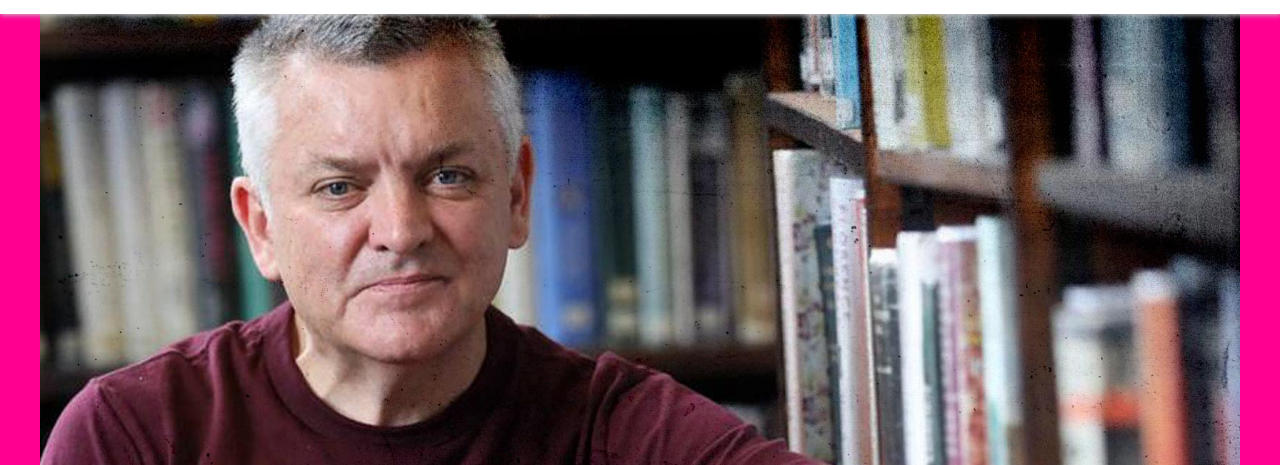
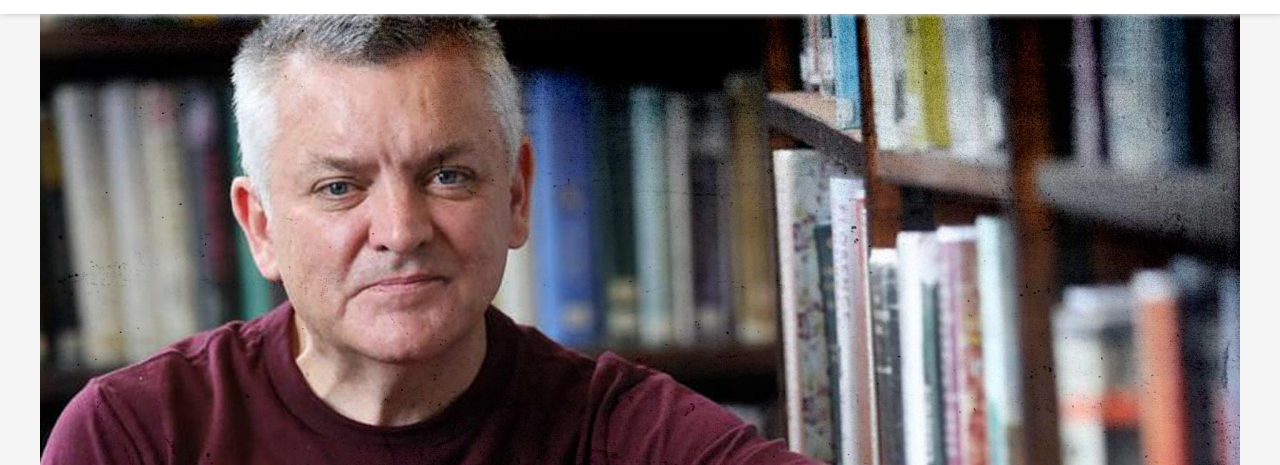
Before and after one commit to stevehoneyman/the-punk-journo, a plain HTML site: page blog.html in a window 1280 px wide. Shown: the part 61-526 px from the top of the page. Drawn offline with nearby package versions, Linux system fonts and the light colour scheme.

Commit message:
pink background removed

```diff
--- a/css/scss/tools/reset.scss
+++ b/css/scss/tools/reset.scss
@@ -27,7 +27,7 @@ body {
   -moz-osx-font-smoothing: grayscale;
 	@include opensans;
   color: $grey;
-  background: #ff0090;
+  background: $off-white;
 }
 
 img {
--- a/css/scss/variables.scss
+++ b/css/scss/variables.scss
@@ -13,4 +13,5 @@ $header-grey: #dedede;
 $off-white: #f5f5f5;
 $body-bg: #e8e8e8;
 
+$test-pink: #ff0090;
 $logo-left: 3rem;
```
Also changed, not shown: css/app.css, 1 other file.
